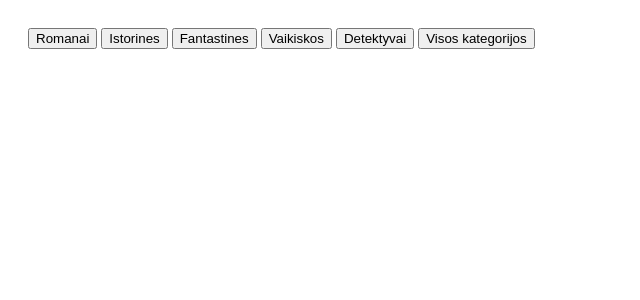
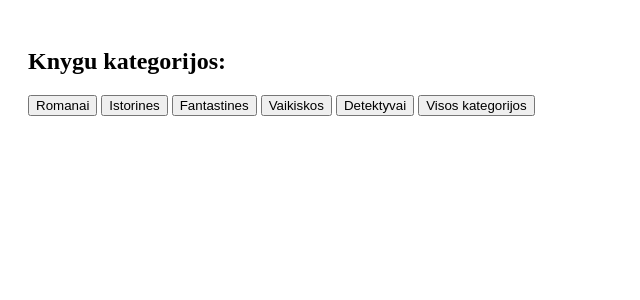
Before and after one commit to KotrynaPapartyna/12-paskaitaS-PHP, a PHP site: page /knyguBiblioteka.php in a window 1280 px wide. Shown: the top 300 px of the page, without its empty margins (0-640 px from the left). Run offline with PHP 8.4, Linux system fonts and the light colour scheme.

Commit message:
Update knyguBiblioteka.php

```diff
--- a/knyguBiblioteka.php
+++ b/knyguBiblioteka.php
@@ -26,8 +26,11 @@
 </head>
 <body>
 
-<div>
+
     <form action="knyguBiblioteka.php" method="get">
+        <div class="knygosKategorija">
+            <h2>Knygu kategorijos:</h2>
+        </div>
             <button type="submit" name="romanai">Romanai</button>
             <button type="submit" name="istorines">Istorines</button>
             <button type="submit" name="fantastines">Fantastines</button>
@@ -35,7 +38,7 @@
             <button type="submit" name="detektyvai">Detektyvai</button>
             <button type="submit" name="visos">Visos kategorijos</button>
         </form>
-</div>
+
 
 
 <?php
```
Lines whose indentation alone changed are shown as unchanged.
